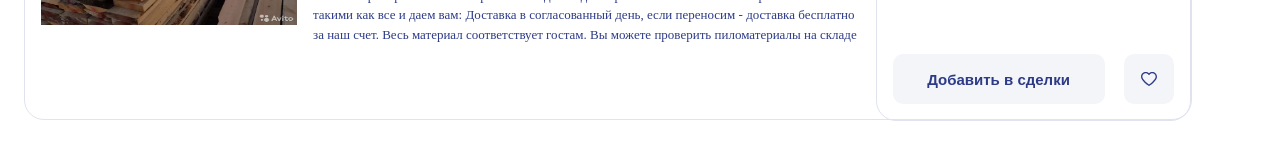
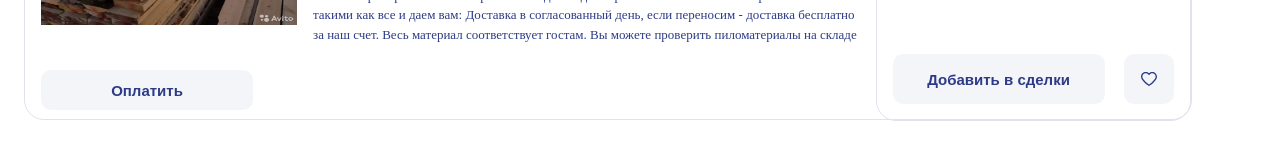
Before and after one commit to nasty23-star/store, a Vue app: page /favourite in a window 1280 px wide. Shown: the part 440-584 px from the top of the page. Built offline with nearby package versions, Linux system fonts and the light colour scheme; the HTML template or start-up script is replaced by a standard one.

Commit message:
Кнопка оплатить, раздел избранное

```diff
--- a/src/components/TheCard.vue
+++ b/src/components/TheCard.vue
@@ -45,6 +45,7 @@ defineProps<{
             </div>
           </div>
         </div>
+        <button class="button-pay">Оплатить</button>
       </div>
       <div class="sell-info">
         <div class="sell-info_container">
@@ -272,7 +273,8 @@ defineProps<{
 }
 
 .button-add:hover,
-.favourite-add:hover {
+.favourite-add:hover,
+.button-pay:hover {
   background-color: #e0e3ee;
 }
 
@@ -308,4 +310,17 @@ defineProps<{
 .favourite-add:hover .tooltip {
   visibility: visible;
 }
+
+.button-pay {
+  margin-left: 16px;
+  margin-bottom: 10px;
+  width: 212px;
+  background: #f4f5f9;
+  font-size: 15px;
+  font-weight: 600;
+  color: #2d3b87;
+  border: none;
+  height: 40px;
+  border-radius: 10px;
+}
 </style>
```
